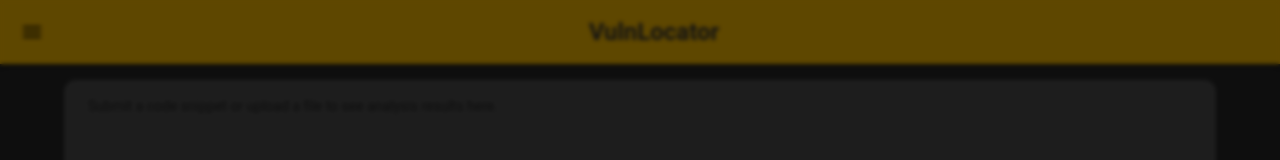
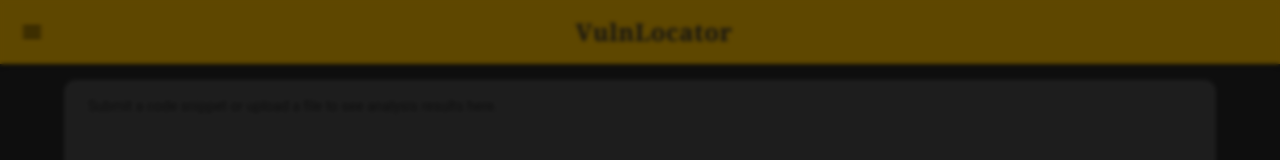
Before and after one commit to 104838522/2025-HS2-COS30049-CTIP-Session12-Group8, a React (Create React App) app in the folder vulnlocator/: page / in a window 1280 px wide. Shown: the top 160 px of the page. Built offline with nearby package versions, Linux system fonts and the light colour scheme.

Commit message:
refactor LogoText

```diff
--- a/vulnlocator/src/App.js
+++ b/vulnlocator/src/App.js
@@ -24,8 +24,9 @@ import SettingsDialog from './SettingsDialog';
 import { useAuth } from './AuthContext';
 
 function LogoText({ small, size }) {
+  // Match LoginOverlay: yellow (#d19d00) bg, dark text, Georgia, bold, rounded, centered
   const variant = small ? 'subtitle2' : (size === 'large' ? 'h5' : 'h6');
-  const px = small ? 1.5 : (size === 'large' ? 3 : 2.5);
+  const px = small ? 1.5 : (size === 'large' ? 4 : 2.5);
   const py = small ? 0.5 : (size === 'large' ? 1.25 : 1);
   return (
     <Box sx={{
@@ -36,15 +37,28 @@ function LogoText({ small, size }) {
       borderRadius: 1,
       display: 'inline-block',
       fontFamily: 'Georgia, serif',
+      textAlign: 'center',
+      minWidth: small ? 0 : 160,
     }}>
-      <Typography variant={variant} sx={{ fontWeight: 600 }}>{'VulnLocator'}</Typography>
+      <Typography
+        variant={variant}
+        sx={{
+          fontWeight: 700,
+          fontFamily: 'Georgia, serif',
+          letterSpacing: 0.5,
+          color: '#2b2b2b',
+          lineHeight: 1.1,
+        }}
+      >
+        VulnLocator
+      </Typography>
     </Box>
   );
 }
 // About page component
 function About() {
   return (
-    <Container>
+    <Container sx={{ mt: 4 }}>
       <Typography variant="h2" component="h1" gutterBottom>
         About Us
       </Typography>
```
